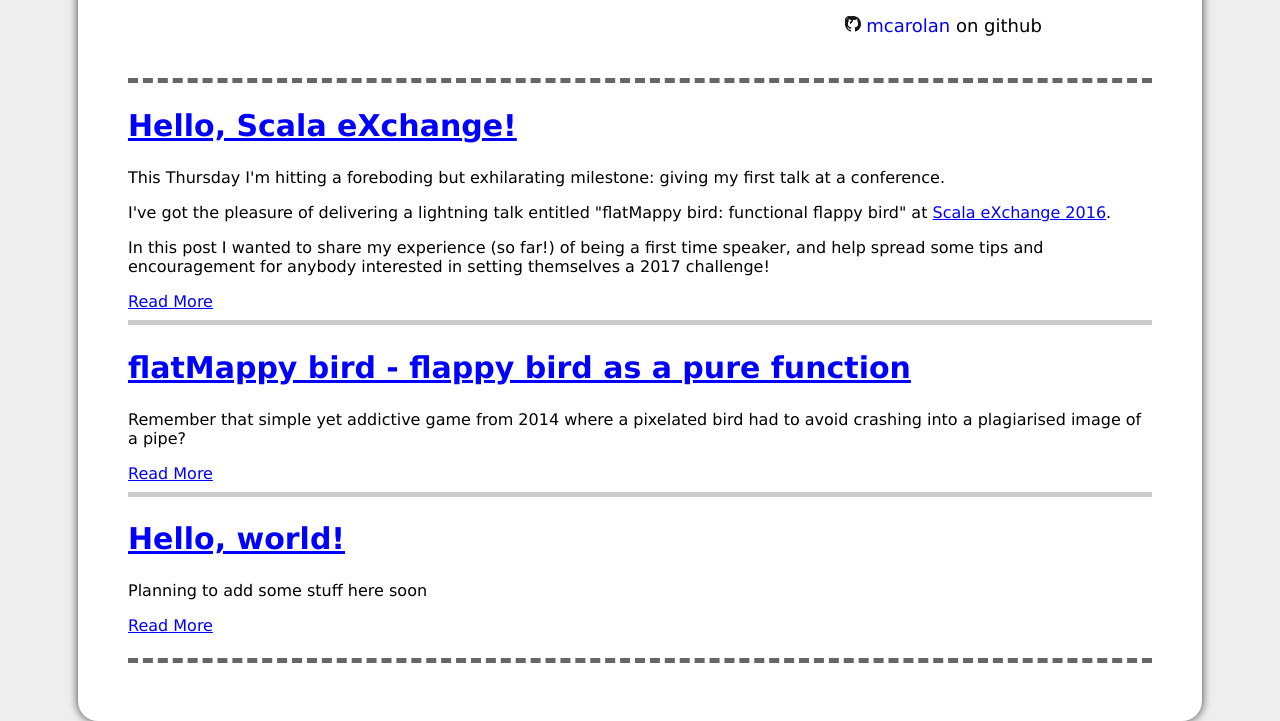
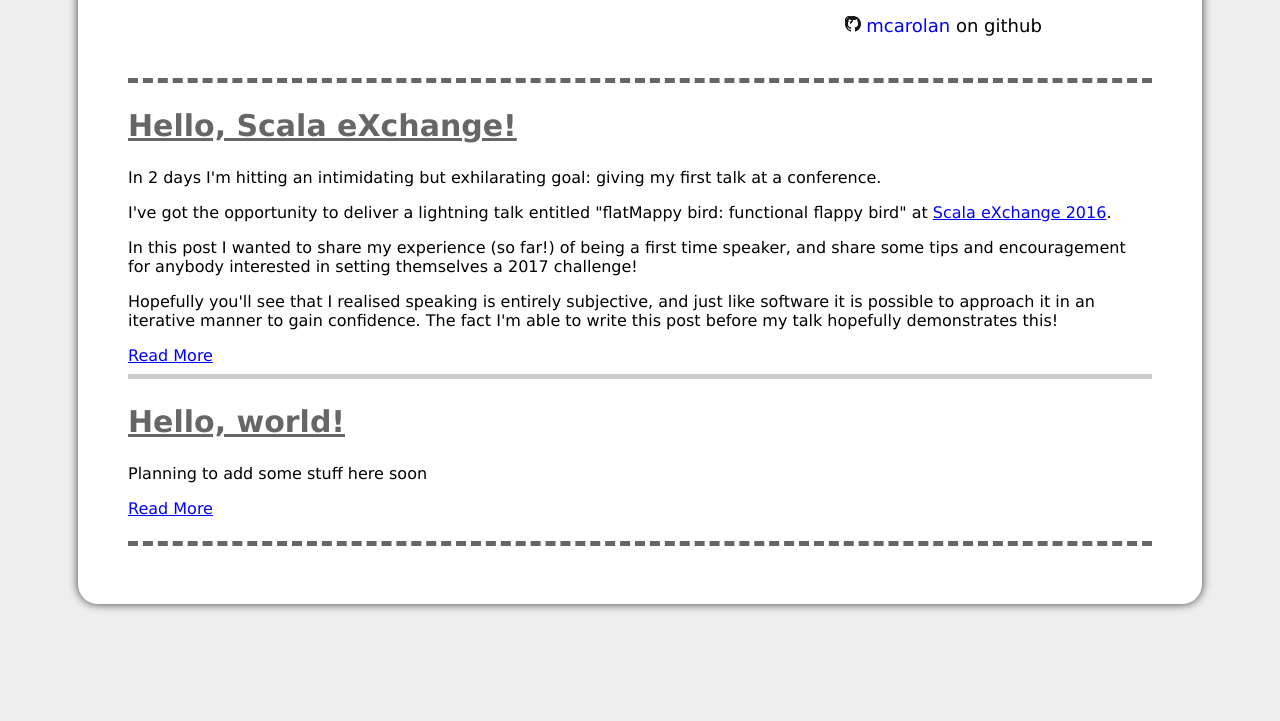
Before and after one commit to mcarolan/mcarolan.github.io, a Jekyll site: the page built from index.html, in a window 1280 px wide, cut to the strip 234-955 px from the top of the page. Built offline with Jekyll 4.4.1, drawn with Linux system fonts in a browser that asks for light colours; some of the changed lines change nothing that is shown.

Commit message:
Add hello scala eXchange post

````diff
--- a/_layouts/default.html
+++ b/_layouts/default.html
@@ -11,7 +11,7 @@
         <div id="heading"><h1><a href="/">Martin Carolan</a></h1></div>
         <div id="links">
           <ul>
-              <li onclick="javascript:window.location='cv.pdf';"><img src="/images/cv.png" /> <a href="cv.pdf">view</a> my CV</li>
+              <li onclick="javascript:window.location='https://mcarolan.net/cv.pdf';"><img src="/images/cv.png" /> <a href="cv.pdf">view</a> my CV</li>
               <li onclick="javascript:window.location='https://uk.linkedin.com/in/martincarolan';"><img src="/images/linkedin.png" /> <a href="https://uk.linkedin.com/in/martincarolan">martincarolan</a> on linkedin</li>
               <li onclick="javascript:window.location='mailto:&#109;&#097;&#114;&#116;&#105;&#110;&#064;&#099;&#097;&#114;&#111;&#108;&#097;&#110;&#046;&#101;&#109;&#097;&#105;&#108;';"><img src="/images/email.png" /> <a href="mailto:&#109;&#097;&#114;&#116;&#105;&#110;&#064;&#099;&#097;&#114;&#111;&#108;&#097;&#110;&#046;&#101;&#109;&#097;&#105;&#108;">&#109;&#097;&#114;&#116;&#105;&#110;&#064;&#099;&#097;&#114;&#111;&#108;&#097;&#110;&#046;&#101;&#109;&#097;&#105;&#108;</a> on email</li>
               <li onclick="javascript:window.location='https://github.com/mcarolan';"><img src="/images/github.png" /> <a href="https://github.com/mcarolan">mcarolan</a> on github</li>
--- a/_posts/2016-10-04-flatMappy-bird.md
+++ /dev/null
@@ -1,123 +0,0 @@
----
-layout: post
-title: flatMappy bird - flappy bird as a pure function
----
-
-Remember that simple yet addictive game from 2014 where a pixelated bird had to avoid crashing into a plagiarised image of a pipe?
-
-Let&apos;s model it as a pure function.
-<!-- more -->
-
-## What, but why would we do that?
-
-OK, this is how it all started.
-Earlier this year I moved from London to Brighton [LINK], and suddenly found myself with a lot of dead commuting time on my hands. 3 hours each day to be precise.
-
-When you have a long commute you soon learn the necessity of having a buffet of distractions on your person, at all times. I go through phases of:
-
-<ul>
-<li>Working, and leaving work early</li>
-<li>Watching TV programmes / films</li>
-<li>Watching tech talks</li>
-<li>Gaming</li>
-<li>Reading</li>
-<li>Programming</li>
-</ul>
-
-Anyway, the list could go on.
-
-One day I was on the gaming phase. The previous night I&apos;d downloaded BitBlaster XL on Steam [LINK] (no affiliation, promise), and was revelling in the pointless yet compelling addiction it provided.
-
-The next day I was on the programming phase again. I was thinking of something fun to work on, and cast my mind back to BitBlaster [LINk]. I thought it'd be dead easy (and fun) to implement a game using ScalaJS [LINK]. I found [LINK]&apos;s blog, read a couple of his posts and started hacking with his excellent workbench platform [LINK].
-
- I&apos;d settled on making flappy bird for some reason, but then something happened. I spend a lot of my time working on and thinking about functional programming (I know, get a life) and suddenly I was doing things, in Scala, that were hallmarks of imperative programming: loops and the dirty var word.
-
- I wondered if anybody was writing games that promoted functional programming principles. I then remembered the internet and stopped wondering: of course somebody had. I found these 2 articles
-
-[LINK]
-[LINK]
-
- which give a great account of how to write Pong [LINK] using the concept of a CoRoutine [LINK]
-
- <h2>A CoRoutine?</h2>
-
- That&apos;s what I said. I really encourage you to spend some time with those articles to discover CoRoutine&apos;s in depth - but I am going to give a brief intro right now.
-
- First, let's take a brief look at CoRoutine's ancestor, `scala.Function1`
-
- This is dead simple, and vaguely looks like:
-
- {% highlight scala %}
-  trait Function1[A, B] {
-    def apply(input: A): B
-    ...
-  }
- {% endhighlight %}
-
-It a wrapper of a function that takes 1 input, and produces 1 output.
-
-IDEA: draw something that receives a time varying input (e.g. is even second of epoch)
-
-With a CoRoutine we add another dimension to this.
-
-A `CoRoutine` builds on this a bit by considering computations that receive inputs over time.
-
-{% highlight scala %}
-trait CoRoutine[A, B] {
-    def apply(input: A): (B, CoRoutine[A, B])
-}
-{% endhighlight %}
-
-It wraps a function that takes 1 input, and returns 2 outputs.
-<ul>
-<li>The first output is the result of the computation after </li>
-But the second output is special: it is another CoRoutine, and you should use it to compute the next output when the next input is available.
-
-
-<h2>Pure, you say?</h2>
-
-Yes. More information on what a pure function means, and why you should care is available at [LINK].
-
-But as a jist:
-
-<ol>
-<li>The function always evaluates the same result value given the same argument value(s)</li>
-<li>Evaluation of the result does not cause any semantically observable side effect or output</li>
-</ol>
-
-<h2>How do things move if the game function is pure?</h2>
-
-Let&apos;s have a gander at the encoding in Scala again:
-
-{% highlight scala %}
-trait CoRoutine[A, B] {
-    def run(input: A): (B, CoRoutine[A, B])
-}
-{% endhighlight %}
-
-The secret sauce is that the CoRoutine gives you a result, and another CoRoutine you should use to compute the next result.
-
-This allows for previous inputs (or things derived from previous inputs) to be passed to future computations.
-
-Put another way, it models a computation where the historical inputs and currently perceived input affect both the next output, and the future flow.
-
-<h2>The power is in the composition</h2>
-
-As with any functional data structure or pattern, you get the true power when composing them together. The premise is:
-
-<ol>
-<li>Define small, easy to reason about (and test) atoms of your description</li>
-<li>Compose them together to make something that forms a larger, more complex description</li>
-</ol>
-
-Note: I&apos;m purposely using the word description rather than action or effect as I believe a well designed functional program should be
-a description of behaviour, not an imperative recipe to follow.
-
-<h2>How does the player in flatMappy bird move?</h2>
-
-Well, the player moves in 2 different ways:
-
-<ul>
-<li>Falls at a constant rate, irregardless of input</li>
-<li>Rises at a constant rate if the spacebar is held</li>
-</ul>
--- a/_posts/2016-12-05-Hello-Scala-eXchange.md
+++ b/_posts/2016-12-05-Hello-Scala-eXchange.md
@@ -3,119 +3,112 @@ layout: post
 title: Hello, Scala eXchange!
 ---
 
-<p>This Thursday I&apos;m hitting a foreboding but exhilarating milestone: giving my first talk at a conference.</p>
-<p>I&apos;ve got the pleasure of delivering a lightning talk entitled "flatMappy bird: functional flappy bird" at <a href="https://skillsmatter.com/conferences/7432-scala-exchange-2016">Scala eXchange 2016</a>.</p>
-<p>In this post I wanted to share my experience (so far!) of being a first time speaker, and help spread some tips and encouragement for anybody interested in setting themselves a 2017 challenge!</p>
+<p>In 2 days I&apos;m hitting an intimidating but exhilarating goal: giving my first talk at a conference.</p>
+<p>I&apos;ve got the opportunity to deliver a lightning talk entitled "flatMappy bird: functional flappy bird" at <a target="_blank" href="https://skillsmatter.com/conferences/7432-scala-exchange-2016">Scala eXchange 2016</a>.</p>
+<p>In this post I wanted to share my experience (so far!) of being a first time speaker, and share some tips and encouragement for anybody interested in setting themselves a 2017 challenge!</p>
+<p>Hopefully you&apos;ll see that I realised speaking is entirely subjective, and just like software it is possible to approach it in an iterative manner to gain confidence. The fact I&apos;m able to write this post before my talk  hopefully demonstrates this!</p>
 
 How did it all start?
 ----
 
-<p>Well, I&apos;d had an itching to do something like this for a while. It turns out an itching doesn&apos;t cut it when faced with the unboundless procrastination potential gifted by a <a href="https://en.wikipedia.org/wiki/Academic_conference#Organizing_an_academic_conference">CFP email</a>.</p>
-<p>Like most things I&apos;ve done in life, a healthy dose of peer pressure was required to get me started. This came in the form of badgering from <a href="http://www.sofiacole.com/">Sofia Cole</a>. I&apos;m very grateful for this, and would almost certainly not have followed through with it otherwise !</p>
+<p>Well, I&apos;d had an itching to do something like this for a while. It turns out an itching doesn&apos;t cut it when faced with the unboundless procrastination potential gifted by a <a target="_blank" target="_blank" href="https://en.wikipedia.org/wiki/Academic_conference#Organizing_an_academic_conference">CFP email</a>.</p>
+<p>Like most things I&apos;ve done in life, a healthy dose of peer pressure was required to get me started. This came in the form of badgering from <a target="_blank" href="http://www.sofiacole.com/">Sofia Cole</a>. I&apos;m very grateful for this, and would almost certainly not have followed through with it otherwise!</p>
 
 ```
-Tip 1: find someone willing to badger
+Tip 1: Find someone willing to badger.
 ```
 
 Why did you decide to do a lightning talk?
 ----
 
-<p>For me, the amount of anxiety this was beginning to induce (even before the <a href="https://en.wikipedia.org/wiki/Academic_conference#Organizing_an_academic_conference">CFP stage</a>) meant I was mentally refusing to do anything more than a lightning talk. So that was cool: identifying constraints is a good thing.</p>
+<p>For me, the amount of anxiety this was beginning to induce (even before the <a target="_blank" href="https://en.wikipedia.org/wiki/Academic_conference#Organizing_an_academic_conference">CFP stage</a>) meant I was mentally refusing to do anything more than a lightning talk. So that was cool: identifying constraints is a good thing.</p>
 ```
-Tip 2: work out your mental constraints (are you confident enough to dive into a full length talk?)
+Tip 2: Work out your mental constraints ASAP (are you confident enough to dive into a full length talk?).
 ```
 
 How did you decide on the subject?
 ----
 
-<p>I had a bit of a Google for how to give engaging lightning talks, and that made me consider 2 candidate projects I was working on at the time:</p>
+<p>I was working on a hacky side project on my commute to work - a flappy bird game.</p>
 
-<ul>
-<li>A Scala AMQP library, that gives a nice wrapper around the <a href="https://github.com/rabbitmq/rabbitmq-java-client">RabbitMQ Java AMQP library</a>  </li>
-<ul>
-  <li>This is now in production use at <a href="http://www.itv.com">ITV</a>, we hope to open source it very soon (but I&apos;ve been saying that for a while!)</li>
-</ul>
-<li>This weird flappy bird game I was hacking together on my commute, that partially worked</li>
-</ul>
+<p>I found it absolutely fascinating.</p>
+<p>But, to be honest, I hadn&apos;t taken time to understand how some of the more abstract parts of it actually worked.<br/>I&apos;d kind of lost motivation as I had cracked the interesting part: getting the player moving based on time and key presses using a <a target="_blank" href="https://github.com/leonidas/codeblog/blob/master/2012/2012-01-08-streams-coroutines.md">CoRoutine</a>.</p>
 
-<p>I quickly wrote off the first idea. It&apos;s a great project, but I felt it&apos;d be hard to hold the interest of viewers who were not currently using AMQP based messaging (which I&apos;d figured would be a fairly significant portion).</p>
+<p>So that was it. I opted to pick something I was dead interested in, but hadn&apos;t yet invested a lot of time in. If it got selected I&apos;d be forced to revisit my hacky side project in depth to distill it into a 15 minute talk.</p>
 
-<p>I found the flappy bird game I was hacking together on my commute absolutely fascinating.<br/> To be honest, I hadn&apos;t taken time to understand how some of the more abstract parts of it actually worked! I&apos;d kind of lost motivation in this project as soon as I had cracked the interesting part: getting the player moving based on time and key presses using a <a href="https://github.com/leonidas/codeblog/blob/master/2012/2012-01-08-streams-coroutines.md">CoRoutine</a>.</p>
-
-<p>So that was it: I opted to pick something I was dead interested in, but hadn&apos;t yet invested a lot of time in. If it got selected I&apos;d be forced to revisit my hacky side project in depth and distill it into a 15 minute talk.</p>
-
-<p>I thought up of a click-baity title, and left it to Future Martin to deal with any consequences.</p>
+<p>I came up with a click-baity title, and left it to Future Martin to deal with any consequences.</p>
 
 ```
-Step 3: decide what you think is important in a talk: and see if anything you're working on fits (even if it isn't fully finished!)
+Tip 3: Think of something that interests you greatly - that gets some fire in your belly. It's not an issue if you're not fully confident with the subject area yet.
 ```
 
 So then you just waited for the yes/no email?
 ----
 
-<p>Nope. In my head I was fairly sure my submission wouldn&apos;t amount to anything. But again, the amount of anxiety I was experiencing with this was through the roof! "What if it did get accepted?! I&apos;d be screwed - I&apos;m not confident with the project yet!"</p>
-<p>I decided to scrap my original hacky implementation of the game, and remake the project with a view to fully understanding how even the most intricate pieces of it worked. Just in case.</p>
-<p>I figured it&apos;d be good to do anyway: I did find the subject incredibly interesting. And it wouldn&apos;t be wasted: I could always translate it into a Meetup talk or a blog post.</p>
+<p>Nope. In my head I was fairly sure my submission wouldn&apos;t amount to anything. But the anxiety I was experiencing at this point was through the roof! <i>"What if it did get accepted?! I&apos;d be screwed - I&apos;m not even confident with the subject area yet!"</i></p>
+<p>I scrapped my original hacky implementation of the game, and remade the project with a view to fully understanding how even the most intricate pieces of it worked. Just in case.</p>
+<p>I figured it&apos;d be good to do anyway, I did find the subject incredibly interesting. And it wouldn&apos;t be wasted, I could always translate it into a Meetup talk or a blog post.</p>
 
 ```
-Step 4: mild post submission panic
+Tip 4: Use the anxiety/adrenaline (delete as appropriate) of submission, and the lull time to firm up your understanding of the subject area. Your interest in it and the pseudo-commitment can mentally drive you to explore it further.
 ```
 
 Flash forward a couple of months
 ----
 
-<p>Woke up, checked my emails: "Scala eXchange 2016 - Your submission has been acccepted!".</p>
+<p>Woke up, checked my emails: <i>"Scala eXchange 2016 - Your submission has been acccepted!"</i>.</p>
 
 <p>Oh, crap!</p>
 
-<p>I always find it intruiging how something like an email can have such a big impact. At this moment it was a pure rush, and I was over the moon with the opportunity.</p>
-
-```
-Step 5: submission accepted email elation!
-```
+<p>At this moment it was a pure rush, and I was over the moon with the opportunity.</p>
 
 Did you accept immediately?
 ----
-<p>Pfft, nope. There are several stages of committment in my mind. The adrenaline rush is but the first.</p>
-<p>It was irrational, but I was extremely anxious that even though I now had a decent implementation (which would form the basis of my talk) - I had no actual talk. So cue the procrastination.</p>
+<p>Pfft, nope. There are several stages of commitment in my mind. The adrenaline rush is but the first.</p>
+<p>It was irrational, but I was extremely anxious that even though I now had a decent implementation (which would form the basis of my talk), I had no actual talk. So cue the doubtful procrastination.</p>
 <p>Eventually, reason came into play. I had a solid base, and months to turn it into a talk I wanted to deliver. I accepted. Future Martin can deal with it.</p>
 
 ```
-Step 6: submission accepted email panic!
+Tip 5: With a base project and weeks (if not months) of potential refinement you will be able to deliver something you're happy with. Go for it!
+```
+
+3 weeks before the talk
+----
+
+<p>Now, this point was probably rock bottom for me. Future Martin did indeed have to deal with it!</p>
+
+<i>&quot;I&apos;ve got a project to base a talk on, but there&apos;s so much I want to cover - I&apos;ve got loads of sample code, diagrams and ideas for interactive demos. But my slot is only 15 minutes. I think I&apos;ve shot myself in the foot by constraining it to a lightning talk. It&apos;s going to end up having no substance!&quot;</i>
+Martin Carolan, 2016
+
+<p>For me, the way I turned this into a more productive mindset was by having a panic and then:</p>
+
+* Accepting that on your first ever speaker gig, with a 15 minute slot, you&apos;re probably not going to be able to -
+  *  deliver a groundbreaking talk that fundamentally challenges the audience
+  *  delve deeply into the intricacies of how a  non-trivial data structure or algorithm the audience are not familiar with works, along with applications and critical analysis
+* And then realising that you _CAN_ however -
+  * tell a story that engages the audience
+  * introduce the background of a potentially new concept and explain (at a high level) how it works
+  * demo an interesting application of it
+  * mention materials to further their exploration into the area, if they are interested
+
+From this, the anxiety did start to dissipate. I started to feel that I hadn&apos;t shot myself in the foot - just the toe. And it could all be worthwhile!
+
+```
+Tip 6: Be comfortable with the audience's expectations of your first 15 minute lightning talk. It need not be earth shattering.
 ```
 
 Building the talk
 ----
 
-<p>Now, this point was probably rock bottom for me. Future Martin did indeed have to deal with it.</p>
+<p>I did the opposite of the stellar advice later given to me in Jenny Martin&apos;s brilliant <a target="_blank" href="https://skillsmatter.com/courses/550-how-to-give-technical-talks#programme">"Giving Engaging Talks at Conferences and Meetups"</a> training course, and:</p>
+
+* Had no structure or story
+* Dived straight into making slides (with lots of bullet points, sample code, and complicated diagrams!)
+
+My way out of this was to scrap the slides and instead write a narrative (kind of like this!). I never published this, it was just a way to have a soliloquy that could later be recalled and supported by a few images and focus words. Your mileage my vary.
 
 ```
-I've got a decent base for a talk now. But there's so much I want to cover, and I only have 15 minutes. I think I've shot myself in the foot by constraining it to a lightning talk. It's going to end up having no substance!
-```
-Martin Carolan, 2016
-
-<p>I did the opposite of the stellar advice later given to me in Jenny Martin&apos;s brilliant <a href="https://skillsmatter.com/courses/550-how-to-give-technical-talks#programme">"Giving Engaging Talks at Conferences and Meetups"</a> training course, and:</p>
-
-* Had no structure or story
-* Dived straight into making slides (with lots of bullet points!)
-* Drew random (complicated!) diagrams with no hope of explanation within 15 minutes
-* Made some code samples and challenges that were great for describing the intricacies, but were not feasible (or fun) to grok within 15 minutes
-
-<p>For me, the way I got into a more confident mindset was by having a panic and then:</p>
-
-* Accepting that within 15 minutes you&apos;re probably not going to be able to:
-  *  deliver a groundbreaking talk that fundamentally challenges the audience
-  *  delve deeply into how a  non-trivial data structure or algorithm the audience are not familiar with works, along with applications and critical analysis
-* And realising that, within 15 minutes you _CAN_ instead:
-  * tell a story that engages the audience
-  * introduce the background of a potentially new concept and explain (at a high level) how it works
-  * show an interesting application of it
-  * give materials to further their knowledge, if they are interested
-
-<p>From this, the anxiety did start to dissipate. I started to feel that I hadn&apos;t shot myself in the foot, and it could all be worthwhile.</p>
-
-```
-step 7: remember what you think the audience will want from your talk, plan and build around that
+Tip 7: Don't dive straight into slides. I found it useful to write down a story, and later add supporting materials where appropriate.
 ```
 
 Practising the talk
@@ -123,41 +116,36 @@ Practising the talk
 
 <p>People will give majorly conflicting advice about whether to(!) and how much to practise.</p>
 
-<p>I think it&apos;s a pretty personal thing, but for me I had to practise over and over to get to some normal level of confidence. I&apos;m still expecting to be nervous and doubting on Thursday, but right now I feel prepared and that it&apos;s something I can get through.</p>
+<p>I think it&apos;s a pretty personal thing, but for me I had to practise over and over to gain some normal level of confidence.</p>
 
 <p>
 My advice is to run through as much as you can, with people from as many diverse backgrounds as you can muster.
 </p>
 
 <p>
-If you can, get yourself a slot at a local Meetup a couple of weeks before your actual conference talk. <br/><a href="https://www.meetup.com/Scala-Central/">Scala Central</a> were kind enough to let me speak. It forced me to have everything prepared, gave me experience of speaking to a decent sized audience, and gave me some feedback to implement before the real deal.<br/>This helped my anxiety to to reduce together near-zero.</p>
+If you can, get yourself a slot at a local Meetup a couple of weeks before your actual conference talk. <br/><a target="_blank" href="https://www.meetup.com/Scala-Central/">Scala Central</a> were kind enough to let me speak. It forced me to have everything prepared, gave me experience of speaking to a decent sized audience, and gave me some feedback to implement before the real deal.<br/>This helped reduce my anxiety tenfold.</p>
 
 <p>
 In terms of resources to help you be more confident in delivery:
 
 <ul>
-<li><a href="https://skillsmatter.com">Skills Matter</a> were kind enough to send Scala Exchange speakers on Jenny Martin&apos;s excellent <a href="https://skillsmatter.com/courses/550-how-to-give-technical-talks#programme">"Giving Engaging Talks at Conferences and Meetups"</a> course</li>
+<li><a target="_blank" href="https://skillsmatter.com">Skills Matter</a> were kind enough to send Scala eXchange speakers on Jenny Martin&apos;s excellent <a target="_blank" href="https://skillsmatter.com/courses/550-how-to-give-technical-talks#programme">"Giving Engaging Talks at Conferences and Meetups"</a> course</li>
 <ul>
-<li>I thourourghly enjoyed this, it enabled lots of opportunity to practise delivery in a safe environment - and gave some focus on the areas I personally need to concentrate on</li>
+<li>I thoroughly enjoyed this, it enabled lots of opportunity to practise delivery in a safe environment, and gave some focus on the areas I personally needed to concentrate on</li>
 </ul>
-<li>There are lots of meta talks-on-giving-talks out there. One I particularly enjoyed was <a href="https://www.youtube.com/watch?v=l9JXH7JPjR4">Ben Orenstein&apos;s "How to Talk to Developers"</a></li>
-<ul>
-<li>Probably worth finding a few for yourself - people want to aim for different things from their talks.</li>
-</ul>
+<li>There are lots of meta talks-on-giving-talks out there. One I particularly enjoyed was <a target="_blank" href="https://www.youtube.com/watch?v=l9JXH7JPjR4">Ben Orenstein&apos;s "How to Talk to Developers"</a></li>
 </ul>
 </p>
 
 ```
-step 8: keep on practising!
+Tip 8: Keep on practising! Speak at a smaller gig a couple of weeks before the conference.
 ```
 
 Actually doing it
 ----
 
-<p>Well, I haven&apos;t actually done this yet. So who knows how it&apos;ll go and how well it&apos;ll be received!</p>
+<p>Well, I haven&apos;t actually done this part yet. So who knows how it&apos;ll go, and how well it&apos;ll be received.</p>
 
-<p>I know for sure that I&apos;ll be dead nervous on Thursday. But I also know that if I practise any more it&apos;ll sound over-rehearsed, and speaking at <a href="https://www.meetup.com/Scala-Central/">Scala Central</a> a couple of weeks went better than I expected it to.</p>
+<p>I know for sure that I&apos;ll be dead nervous on the day. But I also know I had those nerves for days before my practise run at <a target="_blank" href="https://www.meetup.com/Scala-Central/">Scala Central</a> - and I&apos;m still here to tell the tale!</p>
 
-```
-step 9: who knows!
-```
+<p>I have areas I need to develop as a speaker, and this presentation will never be a keynote - but cheers to iteration!</p>
--- a/css/main.css
+++ b/css/main.css
@@ -76,6 +76,14 @@ article a:visited {
   color: #0000FF;
 }
 
+article h1 a {
+  color: #666666;
+}
+
+article h1 a:visited {
+  color: #666666;
+}
+
 .posts article:last-of-type + hr {
   visibility: collapse;
 }
@@ -99,6 +107,7 @@ article a:visited {
 li {
   padding: 3px;
 }
+
 body {
     margin: 0;
     padding: 0;
````
